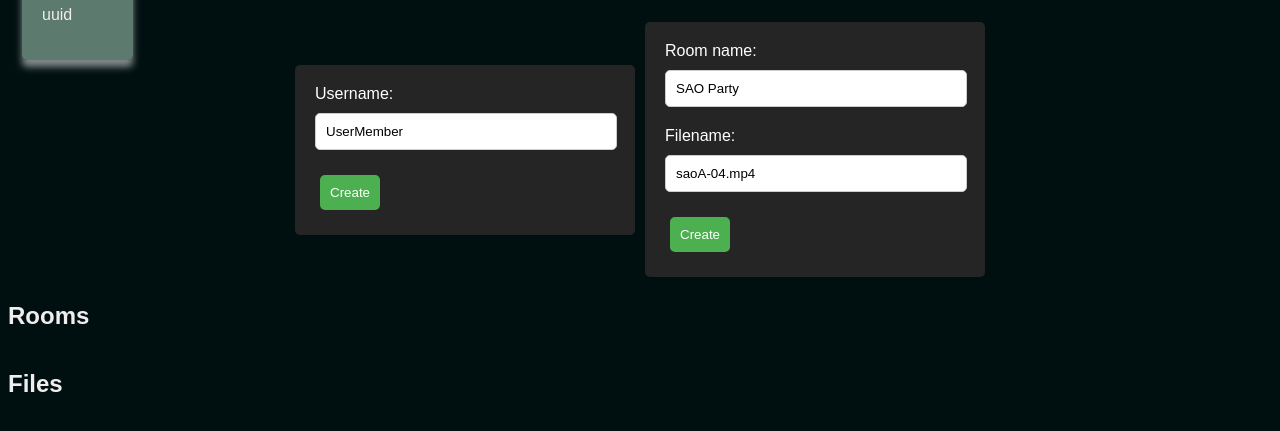
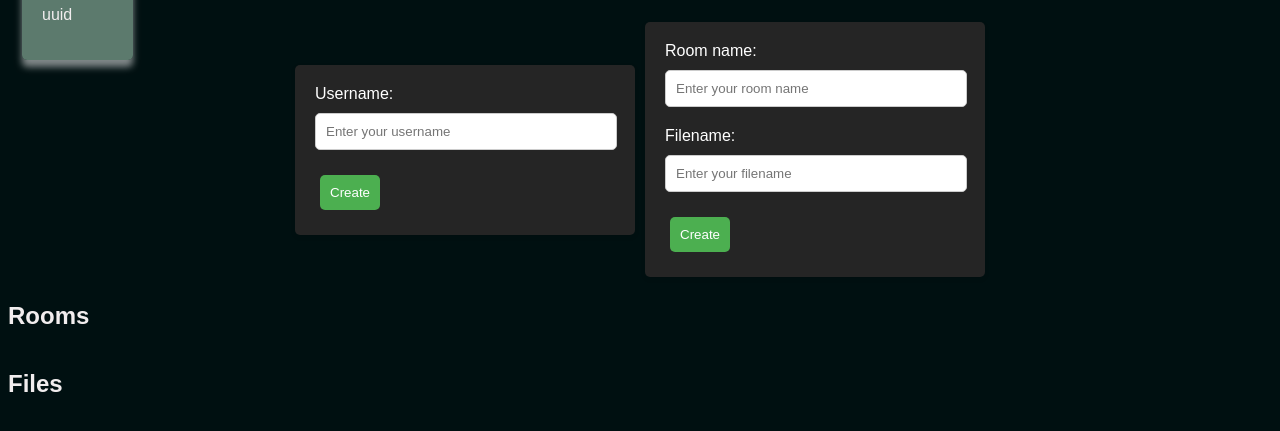
Before and after one commit to 0DLCode/syncparty, a website with bundled scripts: page public/index.html in a window 1280 px wide. Shown: the part 101-532 px from the top of the page. Built offline with nearby package versions, Linux system fonts and the light colour scheme; files whose address does not match are found by name.

Commit message:
fix placeholder

```diff
--- a/app.js
+++ b/app.js
@@ -4,11 +4,6 @@ const moment = require('moment');
 const express = require('express');
 const bodyParser = require('body-parser');
 const { v4: uuidv4 } = require('uuid');
-
-const sleep = (millis) => {
-  var stop = new Date().getTime();
-  while (new Date().getTime() < stop + millis) {}
-};
 
 const wss = new WebSocket.Server({ port: 2300 });  // Create websocket server
 const app = express();
--- a/public/index.html
+++ b/public/index.html
@@ -17,7 +17,7 @@
             <div>
             <label for="username">Username: </label>
             <input type="text" id="username" name="username"
-                placeholder="Enter your username" value="UserMember">
+                placeholder="Enter your username">
             </div>
             <button type="submit">Create</button>
         </form>
@@ -25,10 +25,10 @@
             <div>
             <label for="roomName">Room name: </label>
             <input type="text" id="roomName" name="roomName"
-                placeholder="Enter your room name" value="SAO Party">
+                placeholder="Enter your room name">
             <label for="filename">Filename: </label>
             <input type="text" id="filename" name="filename"
-                placeholder="Enter your filename", value="saoA-04.mp4">
+                placeholder="Enter your filename">
             </div>
             <button type="submit">Create</button>
         </form>
```
